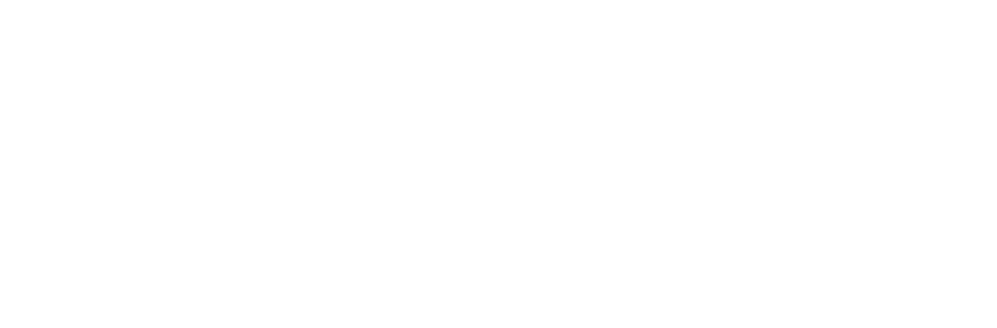
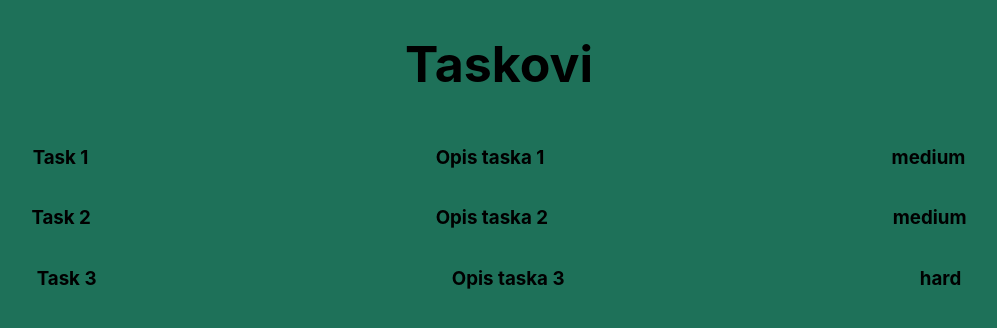
Before and after one commit to tttttasa/TreciDomaciIteh, a React (Create React App) app: page /taskovi in a window 1280 px wide. Before the commit this address had no page. Shown: the top 328 px of the page, without its empty margins (141-1138 px from the left). Built offline with nearby package versions, Linux system fonts and the light colour scheme.

Commit message:
Dodati stranica sa taskovima

```diff
--- a/src/App.css
+++ b/src/App.css
@@ -38,6 +38,10 @@
   }
 }
 
+* {
+  background-color: #1e7159;
+}
+
 h1 {
   font-size: 50px;
 }
@@ -54,6 +58,14 @@
 
 button {
   margin-top: 15px;
-  font-size: 20px;
+  font-size: 30px;
   width: 200px;
+  background-color: black;
+  color: silver;
+  padding: 5px;
 }
+
+.task {
+  display: flex;
+  justify-content: space-around;
+}
--- a/src/App.js
+++ b/src/App.js
@@ -1,6 +1,7 @@
 import './App.css';
 import Login from './pages/Login';
 import { BrowserRouter as Router, Routes, Route } from 'react-router-dom';
+import Taskovi from './pages/Taskovi';
 
 
 function App() {
@@ -9,6 +10,7 @@
       <Router>
         <Routes>
           <Route path="/" element={<Login />} />
+          <Route path="/taskovi" element={<Taskovi />} />
         </Routes>
       </Router>
     </div>
--- a/src/pages/Login.jsx
+++ b/src/pages/Login.jsx
@@ -28,7 +28,7 @@
     function login() {
         for (let i = 0; i < zaposleni.length; i++) {
             if (zaposleni[i].email == email && zaposleni[i].password == password) {
-                navigate('/prijava')
+                navigate('/taskovi')
             }
         }
     }
--- /dev/null
+++ b/src/pages/Taskovi.jsx
@@ -0,0 +1,30 @@
+
+function Taskovi() {
+
+    let taskovi = [
+        { id: 1, naslov: 'Task 1', opis: 'Opis taska 1', tezina: 'medium' },
+        { id: 2, naslov: 'Task 2', opis: 'Opis taska 2', tezina: 'medium' },
+        { id: 3, naslov: 'Task 3', opis: 'Opis taska 3', tezina: 'hard' }
+    ]
+
+    return (
+        <div>
+
+            <h1>Taskovi</h1>
+
+            {
+                taskovi.map((task) => (
+                    <div className="task" key={task.id}>
+                        <h3>{task.naslov}</h3>
+                        <h3>{task.opis}</h3>
+                        <h3>{task.tezina}</h3>
+                    </div>
+                ))
+            }
+
+
+        </div>
+    )
+}
+
+export default Taskovi;
```
